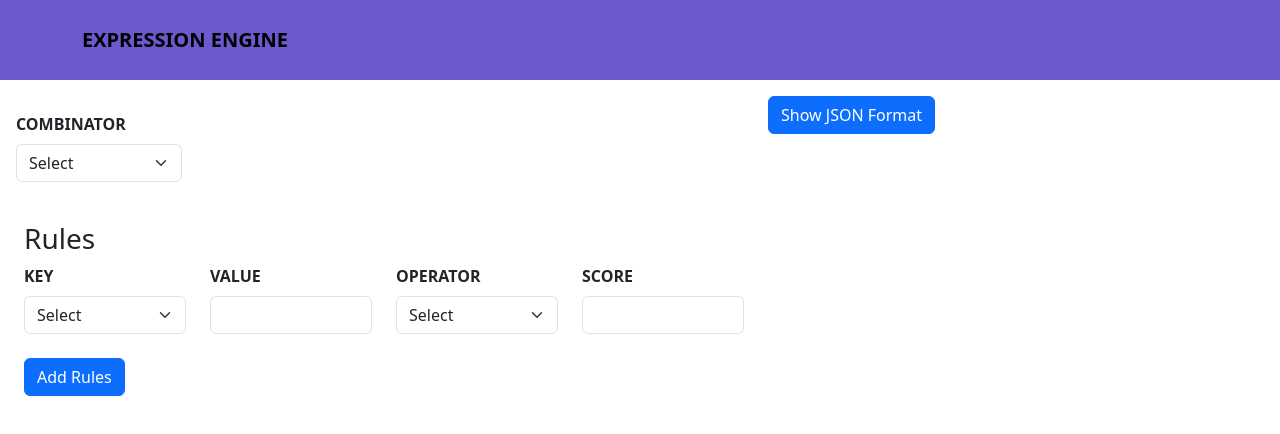
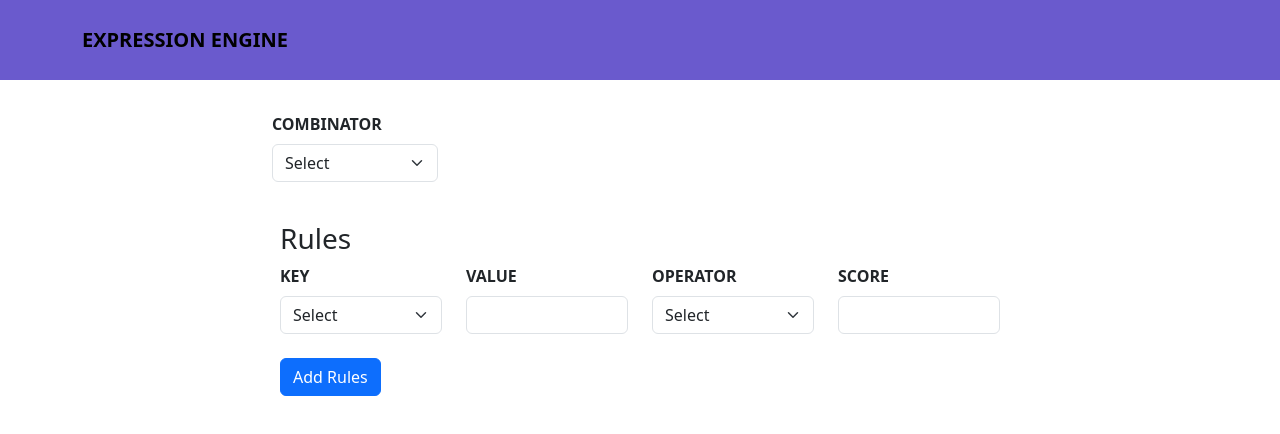
Before and after one commit to SMGhulam29091993/crego, a React (Create React App) app: page / in a window 1280 px wide. Shown: the top 434 px of the page. Built offline with nearby package versions, Linux system fonts and the light colour scheme.

Commit message:
removed react-json-view

```diff
--- a/package.json
+++ b/package.json
@@ -10,7 +10,6 @@
     "react": "^18.2.0",
     "react-bootstrap": "^2.10.0",
     "react-dom": "^18.2.0",
-    "react-json-view": "^1.21.3",
     "react-scripts": "5.0.1",
     "web-vitals": "^2.1.4"
   },
--- a/src/components/FormComponet.js
+++ b/src/components/FormComponet.js
@@ -1,6 +1,5 @@
 import React, {useState } from 'react';
 import { Form, Button, Container, Row, Col } from 'react-bootstrap';
-import ReactJson from 'react-json-view';
 import 'bootstrap/dist/css/bootstrap.min.css';
 
 const Forms = () => {
@@ -9,7 +8,7 @@ const Forms = () => {
   const [output, setOutput] = useState({});
   const [rules, setRules] = useState([]);
   const [expression, setExpression] = useState({rules:[]});
-  const [showJson,setShowJson] = useState(false)
+
 
   const handleOutput = (e) => {
     setOutput({
@@ -41,12 +40,6 @@ const Forms = () => {
       rules: updatedRules,
     });
   };
-
-
-  const showJSON = ()=>{
-    setShowJson(!showJson);
-  }
-
 
   return (
     <>
@@ -128,11 +121,6 @@ const Forms = () => {
               </Row>
             </Container>
             </div>
-            <div style={{width:"40%"}}>
-              <Button onClick={showJSON}> Show JSON Format</Button>
-              {showJson && <ReactJson src={expression} theme="monokai" collapsed={false} />}
-            </div>
-
         </div>
         <div style={{display:"flex", flexDirection:"column"}}>
           { expression.rules.length > 0 && (<h4 style={{ textAlign: "center" }}>Rules</h4>)}
```
Also changed, not shown: 1 other file (tests, documents, lock files or other folders).
